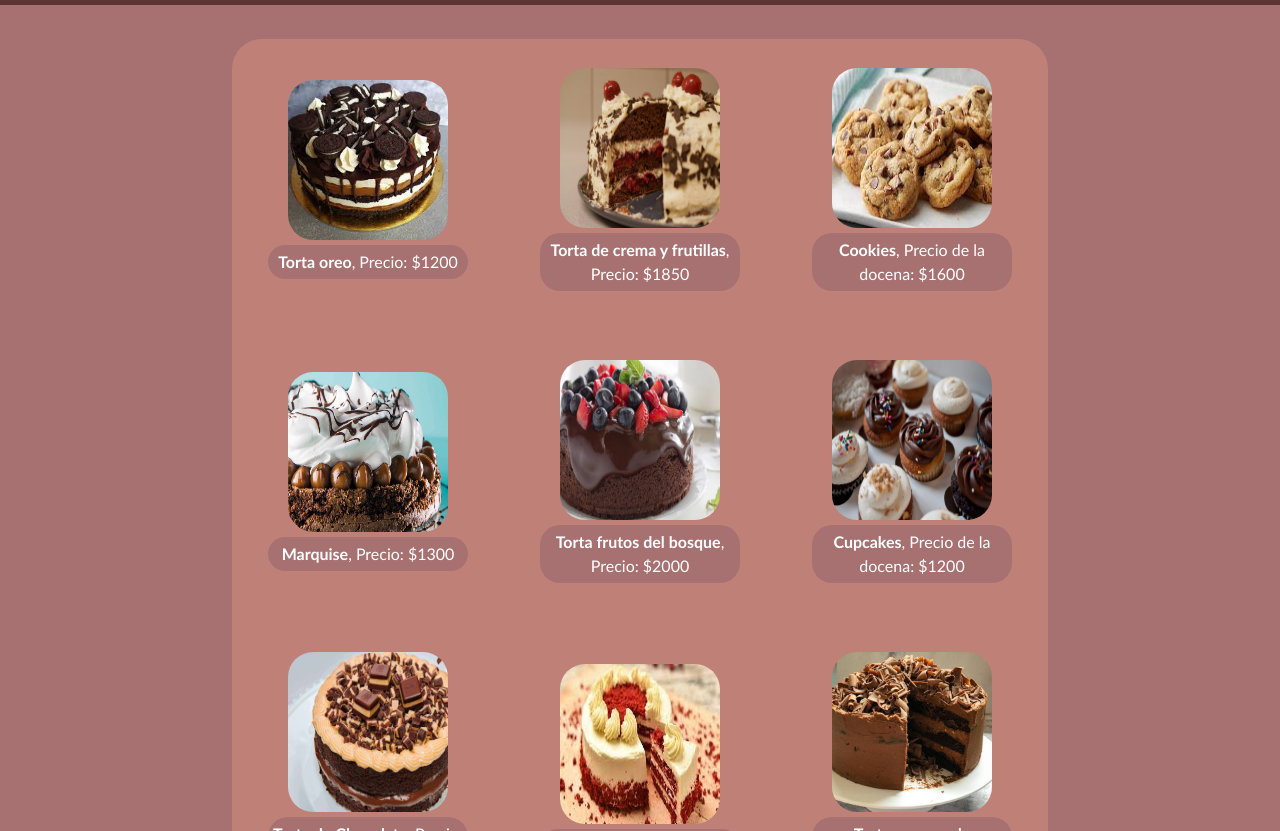
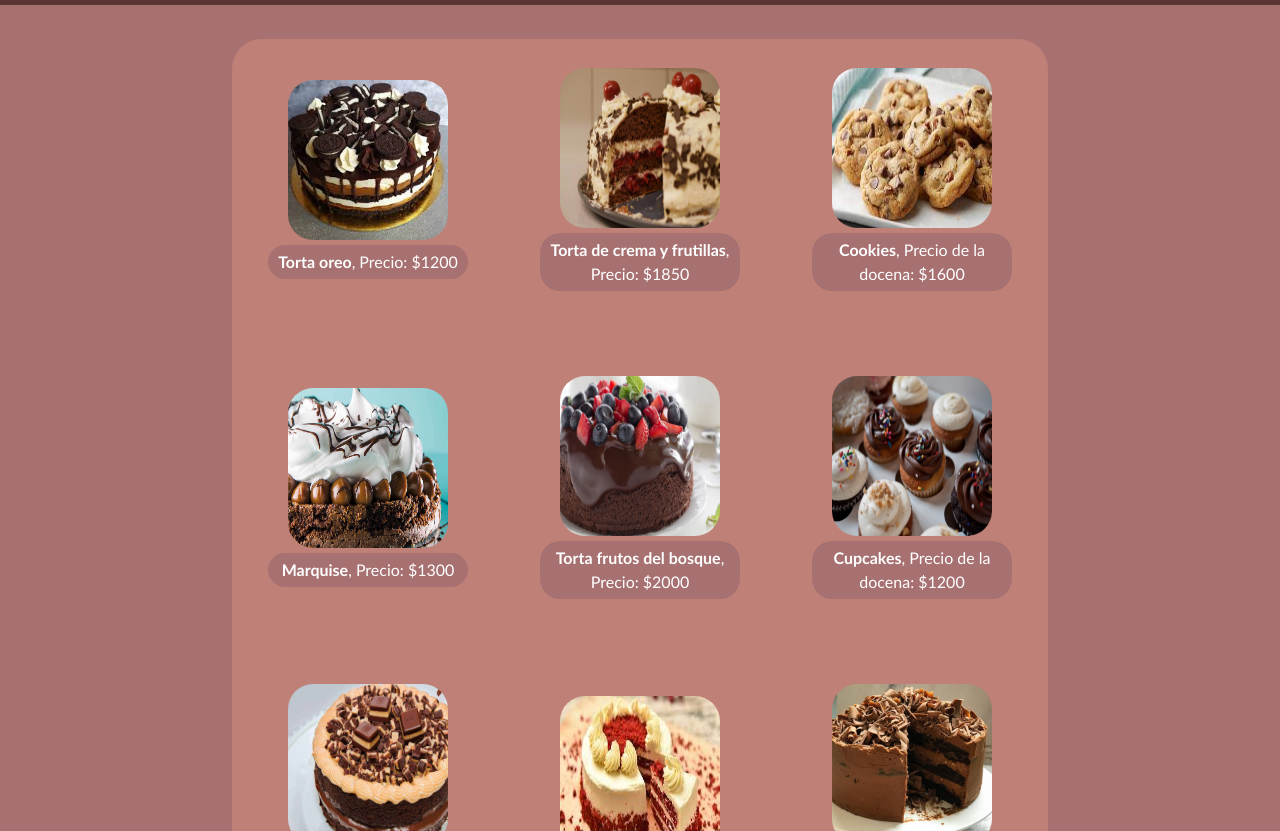
Before and after one commit to augusto-nahum/ProyectoFinal-Coder-, a website: page paginas/productos.html in a window 1280 px wide. Shown: the part 121-952 px from the top of the page. Drawn offline with nearby package versions, Linux system fonts and the light colour scheme.

Commit message:
correcciones productos.html

```diff
--- a/paginas/productos.html
+++ b/paginas/productos.html
@@ -50,34 +50,31 @@
     </header>
     <main>
         <div class="productos d-flex justify-content-center align-items-center">
-            <ul class="productosLista container-fluid m-4 ">
-                <div class="row">
-                    <div class="col d-flex justify-content-center align-items-center"><li class="p-3 m-2"><img src="../imagenes/fotos_productos/torta-oreo.jpg" alt="Torta oreo"><p><b>Torta oreo</b>, Precio: $1200</p></li>
-                    </div>
-                    <div class="col d-flex justify-content-center align-items-center"><li class="p-3 m-2"><img src="../imagenes/fotos_index/imageninicio2.jpg" alt="Torta de crema y frutillas"><p><b>Torta de crema y frutillas</b>, Precio: $1850</p></li>
-                    </div>
-                    <div class="col d-flex justify-content-center align-items-center"><li class="p-3 m-2"><img src="../imagenes/fotos_productos/cookies.jpg" alt="Cookies"><p><b>Cookies</b>, Precio de la docena: $1600</p></li>
-                    </div>
-                </div>
-                <div class="row">
-                    <div class="col d-flex justify-content-center align-items-center"><li class="p-3 m-2"><img src="../imagenes/fotos_productos/marquise.jpg" alt="Marquise"><div><p><b>Marquise</b>, Precio: $1300</p></div></li>
-                    </div>
-                    <div class="col d-flex justify-content-center align-items-center"><li class="p-3 m-2"><img src="../imagenes/fotos_index/torta3.webp" alt="Torta frutos del bosque"><p><b>Torta frutos del bosque</b>, Precio: $2000</p></li>
-                    </div>
-                    <div class="col d-flex justify-content-center align-items-center"><li class="p-3 m-2"><img src="../imagenes/fotos_productos/cupcakes.jpg" alt="Cupcakes"><p><b>Cupcakes</b>, Precio de la docena: $1200</p></li>
-                    </div>
-                </div>
-                <div class="row">
-                    <div class="col d-flex justify-content-center align-items-center"><li class="p-3 m-2"><img src="../imagenes/fotos_index/torta.jpg" alt="Torta de chocolate"><p><b>Torta de Chocolate</b>, Precio: $1500</p></li>
-                    </div>
-                    <div class="col d-flex justify-content-center align-items-center"><li class="p-3 m-2"><img src="../imagenes/fotos_productos/redvelvet.jpg" alt="Torta red velve"><p><b>Red velvet</b>, Precio: $2800</p></li>
-                    </div>
-                    <div class="col d-flex justify-content-center align-items-center"><li class="p-3 m-2"><img src="../imagenes/fotos_index/tortainicio.jpg" alt="Torta mousse de chocolate"><p><b>Torta mousse de chocolate</b>, Precio: $1900</p></li>
-                    </div>
-                </div>
+            <div class="productosLista container-fluid m-4 ">
+               <ul class="row p-0">
+                    <li class="col d-flex justify-content-center align-items-center"><div class="p-3 m-2"><img src="../imagenes/fotos_productos/torta-oreo.jpg" alt="Torta oreo"><p><b>Torta oreo</b>, Precio: $1200</p></div></li>
 
+                    <li class="col d-flex justify-content-center align-items-center"><div class="p-3 m-2"><img src="../imagenes/fotos_index/imageninicio2.jpg" alt="Torta de crema y frutillas"><p><b>Torta de crema y frutillas</b>, Precio: $1850</p></div></li>
 
-            </ul>
+                    <li class="col d-flex justify-content-center align-items-center"><div class="p-3 m-2"><img src="../imagenes/fotos_productos/cookies.jpg" alt="Cookies"><p><b>Cookies</b>, Precio de la docena: $1600</p></div></li>
+                </ul>
+
+               <ul class="row p-0">
+                    <li class="col d-flex justify-content-center align-items-center"><div class="p-3 m-2"><img src="../imagenes/fotos_productos/marquise.jpg" alt="Marquise"><div><p><b>Marquise</b>, Precio: $1300</p></div></div></li>
+
+                    <li class="col d-flex justify-content-center align-items-center"><div class="p-3 m-2"><img src="../imagenes/fotos_index/torta3.webp" alt="Torta frutos del bosque"><p><b>Torta frutos del bosque</b>, Precio: $2000</p></div></li>
+
+                    <li class="col d-flex justify-content-center align-items-center"><div class="p-3 m-2"><img src="../imagenes/fotos_productos/cupcakes.jpg" alt="Cupcakes"><p><b>Cupcakes</b>, Precio de la docena: $1200</p></div></li>
+                </ul>
+
+                <ul class="row p-0">
+                    <li class="col d-flex justify-content-center align-items-center"><div class="p-3 m-2"><img src="../imagenes/fotos_index/torta.jpg" alt="Torta de chocolate"><p><b>Torta de Chocolate</b>, Precio: $1500</p></div></li>
+
+                    <li class="col d-flex justify-content-center align-items-center"><div class="p-3 m-2"><img src="../imagenes/fotos_productos/redvelvet.jpg" alt="Torta red velve"><p><b>Red velvet</b>, Precio: $2800</p></div></li>
+
+                    <li class="col d-flex justify-content-center align-items-center"><div class="p-3 m-2"><img src="../imagenes/fotos_index/tortainicio.jpg" alt="Torta mousse de chocolate"><p><b>Torta mousse de chocolate</b>, Precio: $1900</p></div></li>
+                </ul>
+            </div>
         </div>
     </main>
     <footer class="row align-items-center container-fluid mx-0">
@@ -87,8 +84,8 @@
                     <h4>Seguinos!</h4>
                 </div>
                 <div class="cols-lg-6 col-md-6 col-sm-12 d-flex justify-content-evenly">
-                    <a class="logoRedSocial" href="https://www.facebook.com" target="_blanck"><i class="fa-brands fa-facebook fa-2xl"></i></a>
-                    <a class="logoRedSocial" href="https://www.instagram.com" target="_blanck"><i class="fa-brands fa-instagram fa-2xl"></i></a>
+                    <a class="logoRedSocial" href="https://www.facebook.com" title="facebook" target="_blanck"><i class="fa-brands fa-facebook fa-2xl"></i></a>
+                    <a class="logoRedSocial" href="https://www.instagram.com" title="instagram" target="_blanck"><i class="fa-brands fa-instagram fa-2xl"></i></a>
                 </div>
             </div>
         </div>
```
